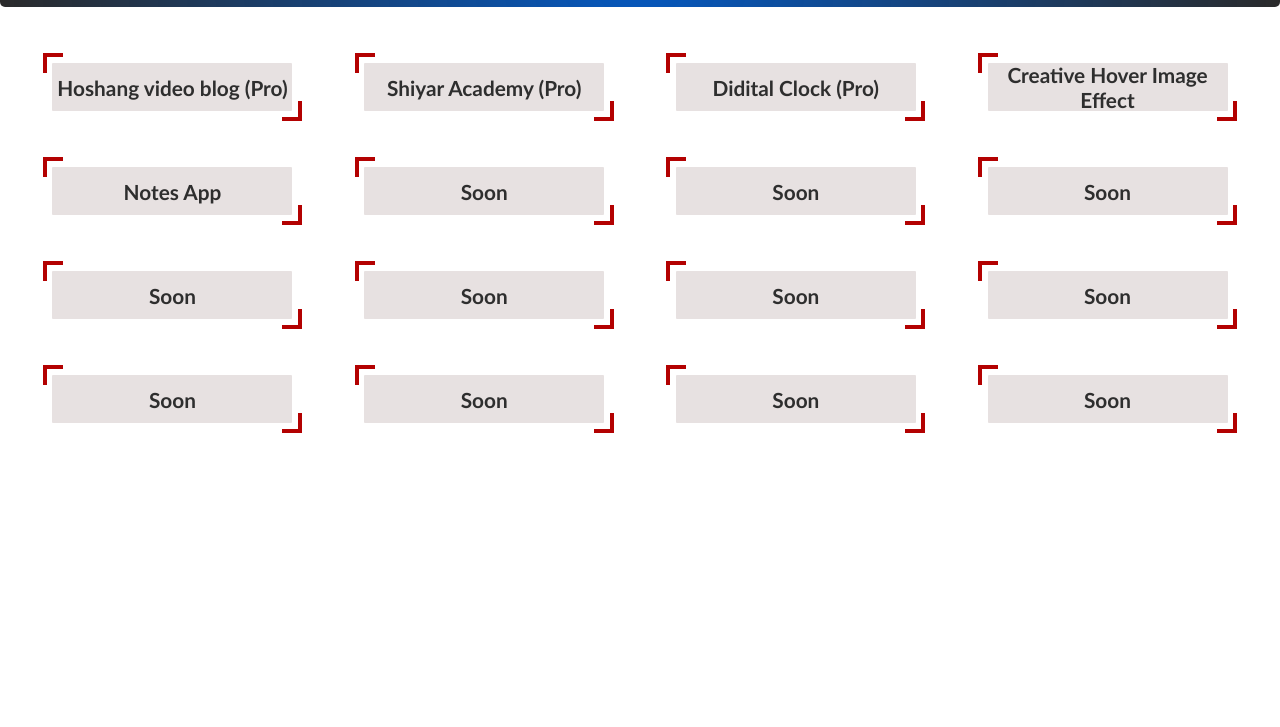
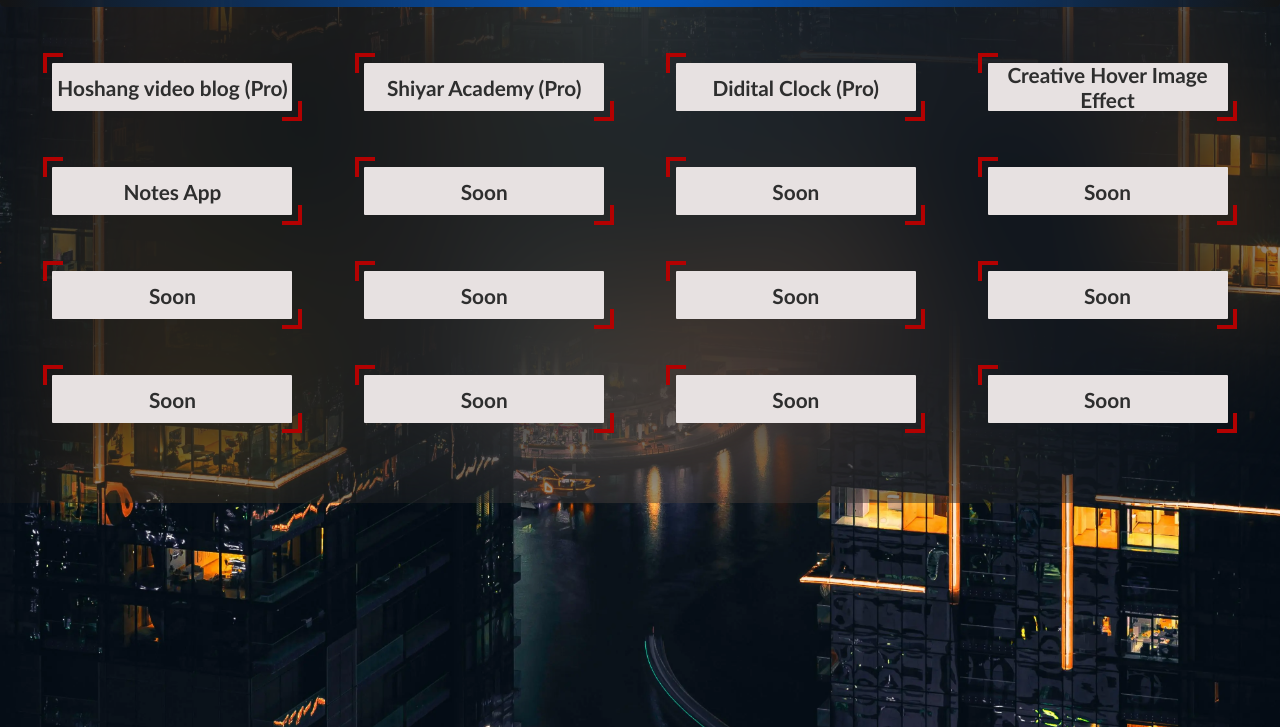
Before and after one commit to sido1-dev/Projects-Gallery, a plain HTML site: page index.html in a window 1280 px wide. Shown: the part 73-800 px from the top of the page. Drawn offline with Linux system fonts and the light colour scheme; the site is published under a folder, as on GitHub Pages, so addresses that start at the root find nothing.

Commit message:
style.css

```diff
--- a/style.css
+++ b/style.css
@@ -6,7 +6,7 @@
     font-family: sans-serif;
 }
 body{
-    background-image: url(/dark_city.webp);
+    background-image: url(dark_city.webp);
     background-repeat: no-repeat;
     background-size: cover;
     background-position: center;
```
